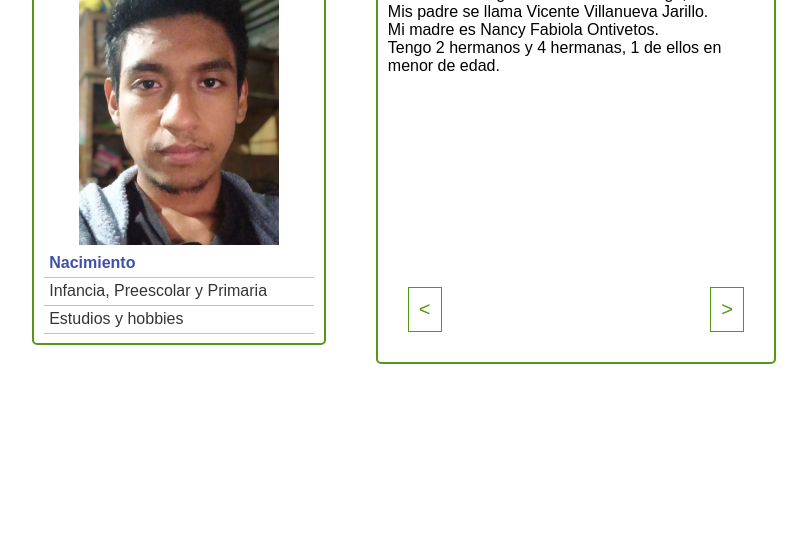
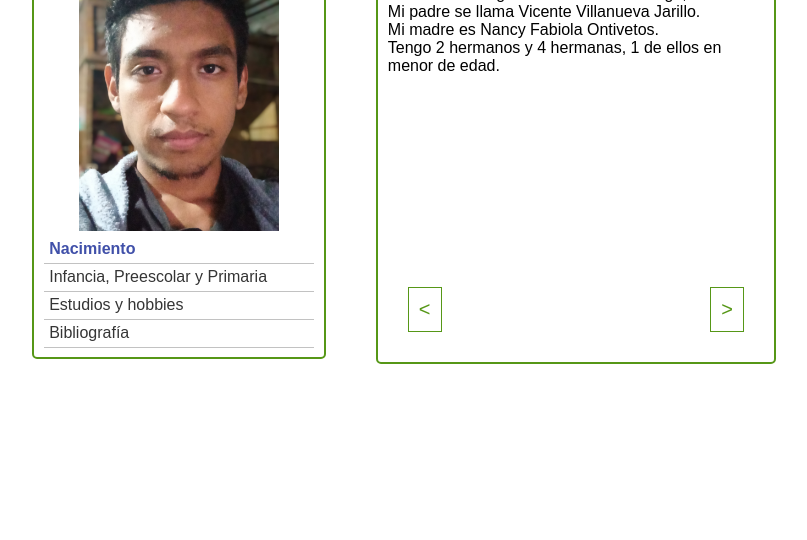
Before and after one commit to dogiloki/autobiografia, a plain HTML site: page index.html in a window 1280 px wide. Shown: the part 260-800 px from the top of the page, without its empty margins (236-1043 px from the left). Drawn offline with Linux system fonts and the light colour scheme.

Commit message:
Sitio web terminado

```diff
--- a/css/styles.css
+++ b/css/styles.css
@@ -69,3 +69,6 @@ nav li{
 	background: none;
 	cursor: pointer;
 }
+.click{
+	cursor: pointer;
+}
--- a/js/App.js
+++ b/js/App.js
@@ -3,7 +3,7 @@ var content_info=document.getElementById('content-info');
 
 var nacimiento={
 	titulo:"Nacimiento",
-	texto:"Mi nombre es Julio César Villanueva Ontiveros.<br>Nací el 19 de Agosto del 2002 en Hidalgo, México.<br>Mis padre se llama Vicente Villanueva Jarillo.<br>Mi madre es Nancy Fabiola Ontivetos.<br>Tengo 2 hermanos y 4 hermanas, 1 de ellos en menor de edad."
+	texto:"Mi nombre es Julio César Villanueva Ontiveros.<br>Nací el 19 de Agosto del 2002 en Hidalgo, México.<br>Mi padre se llama Vicente Villanueva Jarillo.<br>Mi madre es Nancy Fabiola Ontivetos.<br>Tengo 2 hermanos y 4 hermanas, 1 de ellos en menor de edad."
 };
 
 var infancia={
@@ -16,10 +16,16 @@ var estudios_formacion={
 	texto:"Al entrar al la Secundaria llamada... (no me acuerdo). Por estos años fur la primera vez que tuvo un ordenador personal Windows 8.1 después tuvo otras con WIndows 7 y XP. Aquí aprendí a usar Office, lo enseñabán en la Primaria.A los 12 años compenze a aprender a tocar la guitarra, veía libros que había en Internet (muy teoricos), gran parte de lo que entiendo de música es por esos libros, no me acuerdo ni con se llaman pero erán muy buenos.<br><br>Al entrar a la Preparatoria llamada CECyTem, fue en parte porque erá sercana a mi casa, y tenía una especialdad (Técnico en Programación) a simple vista interesante, note que se me daba más o menos bien, pero no me convencia eso de continuar la Universidad, por que hay mucho relleno.<br>Así que pense en entrar al ejercito, investigo como entrar y encontré que podía estudiar una Universidad dentro del ejercito, especializandome en un aréa, a demás de ser gratis el ingreso (solo comprar libros necesario) parecía bastante interesante, pero suspendí las pruebas de natación asi que, no hice gran cosas durante un año.<br><br>Ahora estudio en la UPTecámac y sigó se vez en cuando estudiando y haciendo algo de música, solo como hobbie."
 };
 
+var bibliografia={
+	titulo:"Bibliografía",
+	texto:"<a href='https://dogiloki.github.io/bibliografia' class='click'>Click aquí</a>"
+}
+
 var datos=[
 	new Dato(nacimiento.titulo,nacimiento.texto),
 	new Dato(infancia.titulo,infancia.texto),
-	new Dato(estudios_formacion.titulo,estudios_formacion.texto)
+	new Dato(estudios_formacion.titulo,estudios_formacion.texto),
+	new Dato(bibliografia.titulo,bibliografia.texto)
 ];
 
 var menu=new Menu(this.content_nav,this.content_info,this.datos);
```
